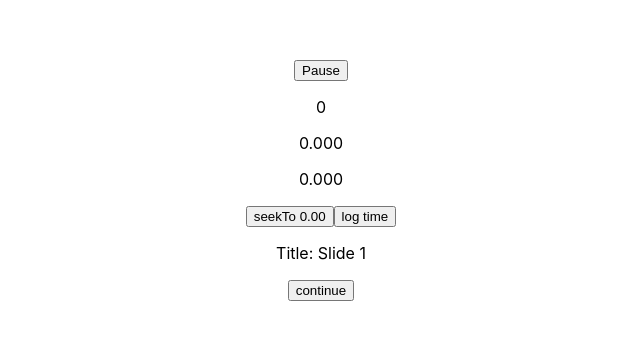
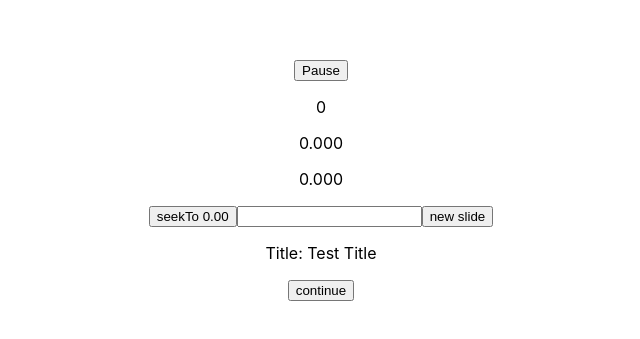
Before and after one commit to jstntrn/method-sop, a React (Create React App) app: page / in a window 1280 px wide. Shown: the part 301-640 px from the top of the page, without its empty margins (319-959 px from the left). Built offline with nearby package versions, Linux system fonts and the light colour scheme.

Commit message:
add time slide functional

```diff
--- a/src/YT.js
+++ b/src/YT.js
@@ -19,10 +19,10 @@ export default class YT extends Component {
             playbackRate: 1.0,
             loop: false,
             slideLog: [
-                        {slideTitle: 'Slide 1', pauseTime: 5.00},
-                        {slideTitle: 'Slide 2', pauseTime: 10.00},
-                        {slideTitle: 'Slide 3', pauseTime: 20.00},
-                        {slideTitle: 'Slide 4', pauseTime: 146.00}
+                        // {slideTitle: 'Slide 1', pauseTime: 5.00},
+                        // {slideTitle: 'Slide 2', pauseTime: 10.00},
+                        // {slideTitle: 'Slide 3', pauseTime: 20.00},
+                        // {slideTitle: 'Slide 4', pauseTime: 146.00}
                     ],
             slideCounter: 0,
             // prevPause: 0.00,
@@ -30,7 +30,8 @@ export default class YT extends Component {
             pauseTime: 5.00, //set to duration at startup componentDidMount
             slideTitle: 'Test Title',
             // nextPause: 20.00,
-            // nextTitle: 'Future Title'
+            // nextTitle: 'Future Title',
+            newTitle: ''
         }
     }
 
@@ -42,12 +43,27 @@ export default class YT extends Component {
     //need to add duration as final array element or have setState condition to set pause time to duration to prevent video to stay paused before end of video
 
     componentDidMount(){
-        const { slideLog } = this.state
-        console.log(slideLog)
+
+    }
+
+    handleChange(prop, val){
         this.setState({
-            pauseTime: slideLog[0].pauseTime,
-            slideTitle: slideLog[0].slideTitle
+            [prop]: val
         })
+    }
+
+    onStart = () => {
+        const { slideLog, duration } = this.state
+        const newObj = {
+            pauseTime: duration,
+            slideTitle: 'Add Title'
+        }
+        this.setState({
+            slideLog: [...slideLog, newObj],
+            pauseTime: duration,
+            slideTitle: 'Add Title'
+        })
+        console.log(this.state)
     }
 
     playPause = () => {
@@ -98,12 +114,28 @@ export default class YT extends Component {
         })
     }
 
-    addStamp = () => {
-        const {slideLog} = this.state
-        const newObj = {slideTitle: 'Added Slide', pauseTime: this.player.getCurrentTime()}
-        const newArr = [...slideLog, newObj]
+    addSlide = () => {
+        //copy last element to new obj
+        //copy all elements but last to new array
+        //push new object to copied array and sort
+        //push last element back onto array
+        //setState of slideLog to finalArray
+        const {slideLog, newTitle} = this.state
+        console.log({slideLog})
+        const slides = [...slideLog]
+        console.log({slides})
+        const finalObj = slides.pop();
+        console.log({finalObj})
+        const newObj = {slideTitle: newTitle, pauseTime: this.player.getCurrentTime()}
+        console.log({newObj})
+        slides.push(newObj, finalObj)
+        console.log({slides})
+        slides.sort((a, b) => {
+            return a.pauseTime - b.pauseTime
+        })
+        console.log(slides)
         this.setState({
-            slideLog: newArr
+            slideLog: slides
         })
     }
 
@@ -117,6 +149,11 @@ export default class YT extends Component {
         })
         this.setState({ playing: true })
     }
+
+    //to do
+    //slide log creation and final element to duration time
+    //forward and backward navigation
+    //video upload https://developers.google.com/youtube/v3/guides/uploading_a_video
 
     //add handlePrevious that seeks back to start time of previous slide(end time of two slides back), setsState, and plays video
     // handlePrevious(){
@@ -139,7 +176,7 @@ export default class YT extends Component {
 
 
     render () {
-        const {url, playing, duration, played, playedSeconds, pip, controls, light, loop, playbackRate, volume, muted, slideTitle} = this.state
+        const {url, playing, duration, played, playedSeconds, pip, controls, light, loop, playbackRate, volume, muted, slideTitle, newTitle} = this.state
         return(
             <div>
                 <ReactPlayer
@@ -154,8 +191,8 @@ export default class YT extends Component {
                     playbackRate={playbackRate}
                     volume={volume}
                     muted={muted}
-                    onReady={() => console.log('onReady')}
-                    onStart={() => console.log('onStart')}
+                    onReady={this.onReady}
+                    onStart={this.onStart}
                     onPlay={this.onPlay}
                     onEnablePIP={this.onEnablePIP}
                     onDisablePIP={this.onDisablePIP}
@@ -172,7 +209,8 @@ export default class YT extends Component {
                 <p>{played.toFixed(3)}</p>
                 <p>{playedSeconds.toFixed(3)}</p>
                 <button onClick={() => this.player.seekTo(0.00)}>seekTo 0.00</button>
-                <button onClick={() => this.addStamp()}>log time</button>
+                <input value={newTitle} onChange={(e) => this.handleChange('newTitle', e.target.value)} />
+                <button onClick={() => this.addSlide()}>new slide</button>
                 <p>Title: {slideTitle}</p>
                 {/* <button onClick={() => this.handlePrevious()}>previous slide</button> */}
                 <button onClick={() => this.handleContinue()}>continue</button>
```
